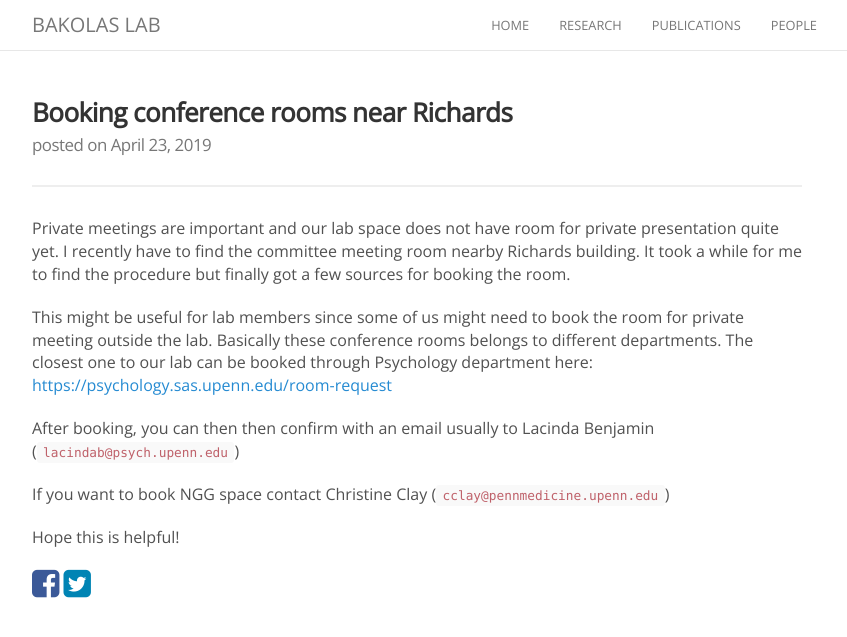
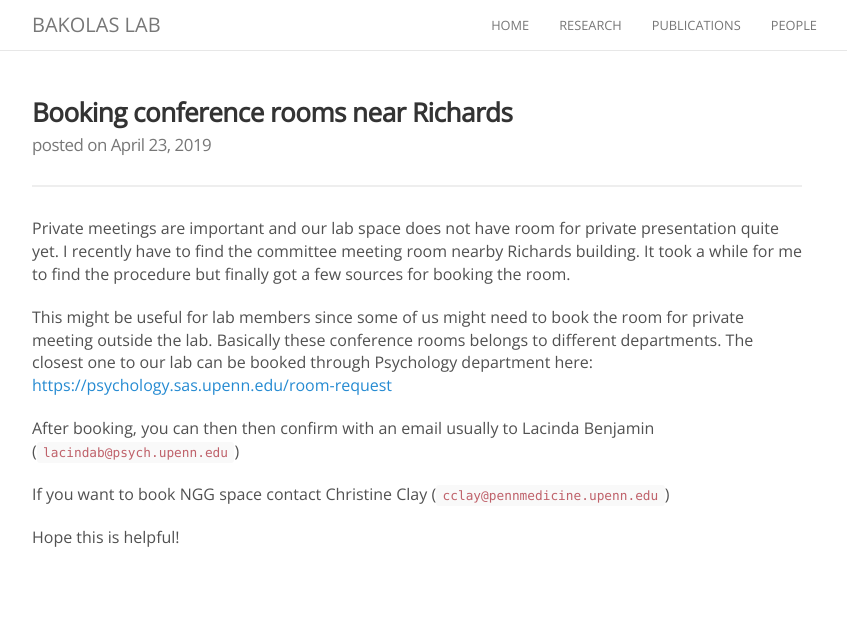
Before and after one commit to bakolaslab/bakolaslab.github.io, a Jekyll site: the page built from _posts/2019-04-23-booking-rooms.md, in a window 1280 px wide. Shown: the top 637 px of the page, without its empty margins (223-1070 px from the left). Built offline with Jekyll 4.4.1, drawn with Linux system fonts in a browser that asks for light colours; nearby versions of some CDN libraries; comment, search, counter and statistics services are not loaded.

Commit message:
Update social-share.html

```diff
--- a/_includes/social-share.html
+++ b/_includes/social-share.html
@@ -1,4 +1,5 @@
-<ul class="share-buttons">
-  <a style="color:#3b5998;" href="https://www.facebook.com/sharer/sharer.php?u={{ site.url }}{{ page.url }}" title="Share on Facebook" target="_blank"><i class="fa fa-facebook-square fa-2x"></i></a>
+<!-- <ul class="share-buttons">
+  #<a style="color:#3b5998;" href="https://www.facebook.com/sharer/sharer.php?u={{ site.url }}{{ page.url }}" title="Share on Facebook" target="_blank"><i class="fa fa-facebook-square fa-2x"></i></a>
   <a style="color:#0084b4;" href="https://twitter.com/intent/tweet?text={{ site.url }}{{ page.url }}" title="Share on Twitter" target="_blank"><i class="fa fa-twitter-square fa-2x"></i></a>
 </ul>
+ -->
```
